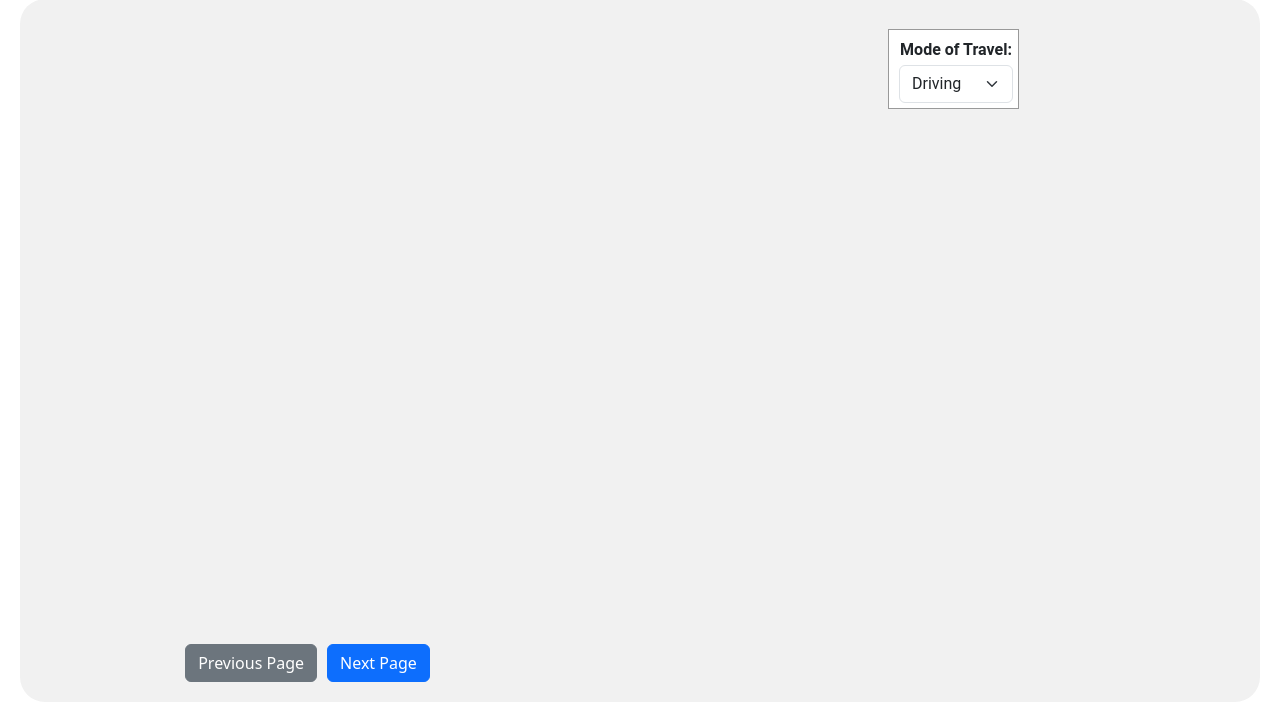
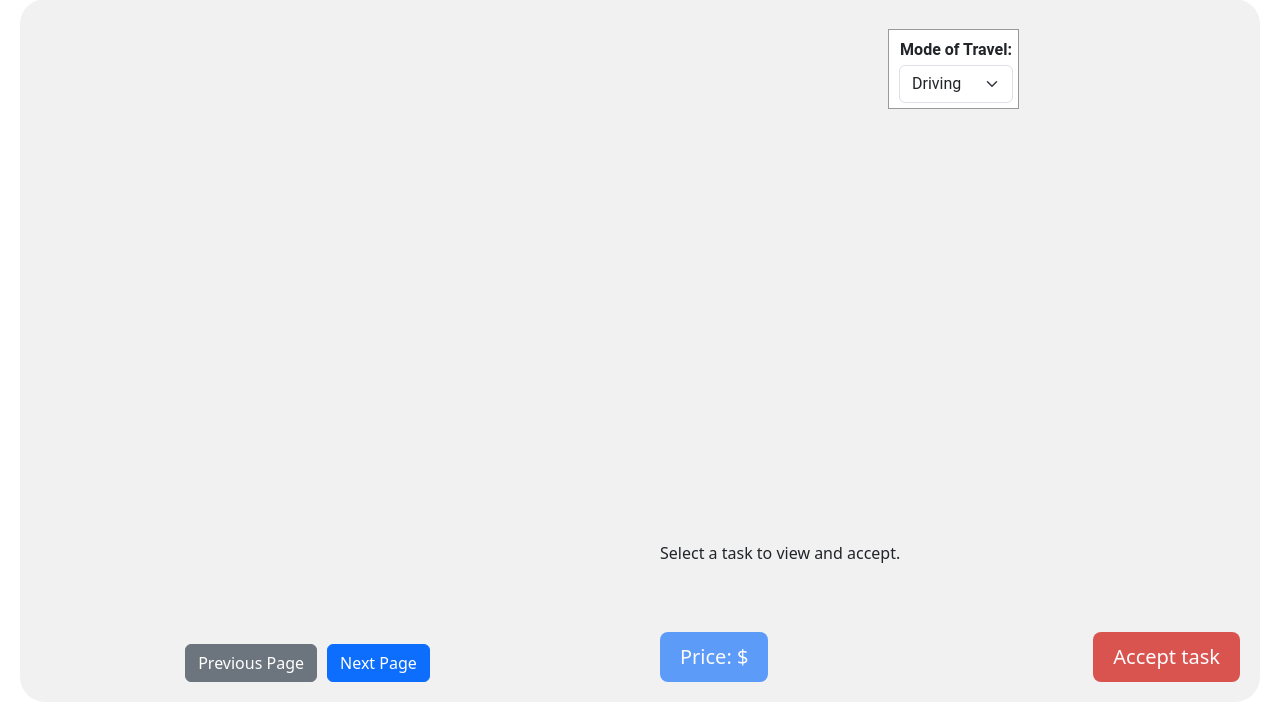
Before and after one commit to Jared-Watson1/CS370, a Flask app: template frontend/templates/tasks.html in a window 1280 px wide. Shown: the part 144-866 px from the top of the page. Run offline with Flask 3, Linux system fonts and the light colour scheme; the template is opened without the code that fills it, so the values that code supplies are empty; some libraries are stand-ins or nearby versions.

Commit message:
added task description and accept task

```diff
--- a/frontend/scripts/daftask.js
+++ b/frontend/scripts/daftask.js
@@ -187,14 +187,13 @@ function populateTasks() {
           const owner = {
             user_id: userId,
           };
-          const username = await getUserbyID(owner);
           const li = document.createElement("li");
           li.classList.add("list-group-item", "task-type-2");
 
           li.innerHTML = `
             <div class="ribbonr"></div>
                 <h4>${task.task_name}</h4>
-                <p>${username.first_name} ${username.last_name}</p>
+                <p>${task.task_owner}</p>
                 <div class="task-details" style="display: none;">
                 <p>Restaurant: ${task.start_loc}</p>
                 <p>Destination: ${task.end_loc}</p>
@@ -206,10 +205,21 @@ function populateTasks() {
           li.addEventListener("click", function () {
             // Close all details first
             closeAllTaskDetails();
-            updateMap(map, task.start_loc, task.end_loc, document.getElementById("mode").value);
-
+            var time = updateMap(map, task.start_loc, task.end_loc, document.getElementById("mode").value);
+            const bottomSection = document.getElementById("bottom-section");
+            bottomSection.textContent = task.description;
+            const pricedes = document.getElementById("detailprice");
+            pricedes.textContent = 'Price: $' + task.price;
             const detailsDiv = this.querySelector(".task-details");
-            detailsDiv.classList.toggle("show");
+            const timeest = document.getElementById("estimatedtime");
+            timeest.textContent = 'Est time: ' + duration;
+            if (detailsDiv.classList.contains("show")) {
+              bottomSection.textContent = "Select a task to view and accept";
+              detailsDiv.classList.remove("show");
+            } else {
+              bottomSection.textContent = task.description;
+              detailsDiv.classList.add("show");
+            }
           });
 
 
@@ -402,7 +412,7 @@ function updateMap(targetMap, autocomplete1, autocomplete2, selectedMode) {
       function (response, status) {
         if (status === "OK") {
           directionsRenderer.setDirections(response);
-          var duration = response.routes[0].legs[0].duration.text;
+          const duration = response.routes[0].legs[0].duration.text;
 
           // If an InfoWindow already exists, close it
           if (map.infoWindow) {
@@ -420,6 +430,7 @@ function updateMap(targetMap, autocomplete1, autocomplete2, selectedMode) {
         } else {
           alert("Directions request failed due to " + status);
         }
+
       }
     );
   } else {
--- a/frontend/static/styles.css
+++ b/frontend/static/styles.css
@@ -393,7 +393,10 @@ form {
   border-radius: 10px;
   margin-left: 20px;
 }
-
+#bottom-section {
+  padding-top: 10pt; /* top padding */
+  font-size: 12pt;   /* font size */
+}
 .form-row {
   display: flex;
   justify-content: space-between;
@@ -406,7 +409,19 @@ form {
   font-size: 14px; /* Adjust the font size as desired */
   margin-left: 4px;
 }
+.button-container {
+  display: flex;
+  justify-content: space-between; /* Positions one button at each end */
+  padding: 0;
+}
 
+.button-left {
+  margin-right: auto; /* Pushes the button to the left */
+}
+
+.button-right {
+  margin-left: auto; /* Pushes the button to the right */
+}
 #signupForm {
   width: 50%;
   max-width: 400px;
--- a/frontend/templates/tasks.html
+++ b/frontend/templates/tasks.html
@@ -95,6 +95,15 @@
             </select>
           </div>
           <div id="map" style="height: 100%; width: 100%"></div>
+          <div id="bottom-section" style="height: 20%;">Select a task to view and accept.</div>
+          <ul class="nav nav-pills nav-fill button-container">
+            <!-- <li class="nav-item" id="my-nav">
+                <a class="nav-link" id = "detailprice" aria-current="page"></a>
+            </li> -->
+            <button type="button" id = "detailprice" class="btn btn-lg btn-primary button-left" style="padding-left: 20px;" disabled>Price: $</button>
+            <button type="button" id = "accept" class="btn btn-lg btn-primary button-right"style="padding-right: 20px;" >Accept task</button>
+
+        </ul>
         </div>
       </div>
     </div>
```
